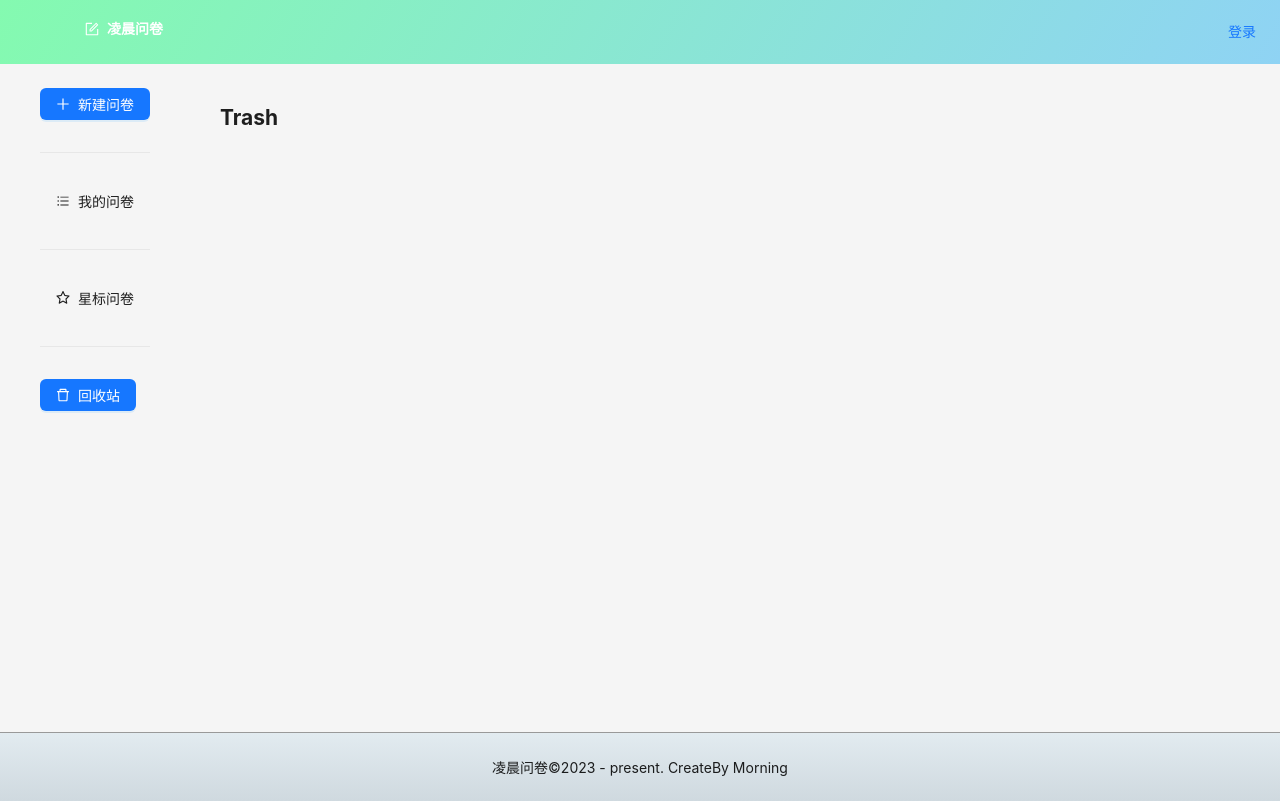
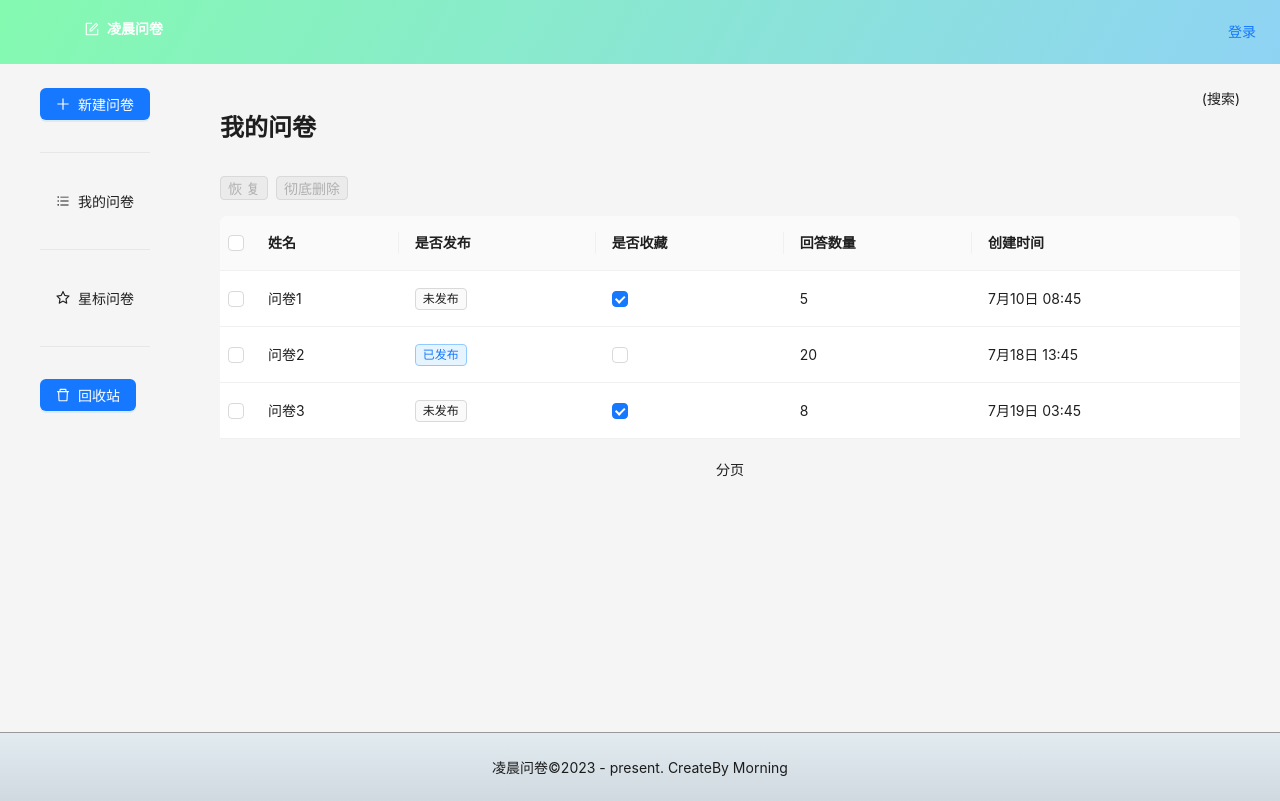
Before and after one commit to Fightingllc/Questionnaire, a React (Vite) app in the folder Qustionnaire-FrontEnd/: page /manage/trash in a window 1280 px wide. Built offline with nearby package versions, Linux system fonts and the light colour scheme.

Commit message:
feat:星标问卷、回收站页面搭建

```diff
--- a/Qustionnaire-FrontEnd/src/Layouts/MainLayout.tsx
+++ b/Qustionnaire-FrontEnd/src/Layouts/MainLayout.tsx
@@ -5,12 +5,12 @@
  * @Date: 2023-07-23 21:51:06
  * @LastEditors: Morning
  * @Motto: 要有梦想，即使遥远
- * @LastEditTime: 2023-07-25 23:17:09
+ * @LastEditTime: 2023-07-27 22:25:12
  */
 import { FC } from "react";
 import { Outlet } from "react-router-dom";
 import styles from "./MainLayout.module.scss"
-import { Layout } from "antd";
+import { Layout, Space } from "antd";
 import Logo from "../components/Logo";
 import UserInfo from "../components/UserInfo";
 
@@ -19,6 +19,7 @@ const {Header,Content,Footer} = Layout
 const MainLayout: FC = () => {
   return (
     <>
+    <Space direction="vertical" style={{ width: '100%' }} size={[0, 48]}>
     <Layout>
       <Header className={styles.header}>
         <div className={styles.left}>
@@ -33,6 +34,7 @@ const MainLayout: FC = () => {
       </Content>
       <Footer className={styles.footer}>凌晨问卷&copy;2023 - present. CreateBy Morning</Footer>
     </Layout>
+    </Space>
     </>
   );
 };
--- a/Qustionnaire-FrontEnd/src/pages/manage/List.tsx
+++ b/Qustionnaire-FrontEnd/src/pages/manage/List.tsx
@@ -5,37 +5,65 @@
  * @Date: 2023-07-23 17:21:15
  * @LastEditors: Morning
  * @Motto: 要有梦想，即使遥远
- * @LastEditTime: 2023-07-26 22:55:33
+ * @LastEditTime: 2023-07-27 22:13:41
  */
-import { FC, useState } from 'react'
-import QuestionCard, { PropsType } from '../../components/QuestionCard'
-import styles from './common.module.scss'
-import { Typography } from 'antd'
-import { useSearchParams } from 'react-router-dom'
-import { useTitle } from 'ahooks'
+import { FC, useState } from "react";
+import QuestionCard, { PropsType } from "../../components/QuestionCard";
+import styles from "./common.module.scss";
+import { Typography } from "antd";
+import { useSearchParams } from "react-router-dom";
+import { useTitle } from "ahooks";
 
-const { Title } = Typography
+const { Title } = Typography;
 
 // 问卷数据源
 const rowQuestionList = [
-    { _id: 'q1', title: '问卷1', isPublished: false, isStar: false, answerCount: 5, createdAt: '7月10日 08:45' },
-    { _id: 'q2', title: '问卷2', isPublished: true, isStar: true, answerCount: 20, createdAt: '7月18日 13:45'  },
-    { _id: 'q3', title: '问卷3', isPublished: false, isStar: false, answerCount: 8, createdAt: '7月19日 03:45'  },
-    { _id: 'q4', title: '问卷4', isPublished: true , isStar: true, answerCount: 34, createdAt: '7月20日 18:45' },
-]
+  {
+    _id: "q1",
+    title: "问卷1",
+    isPublished: false,
+    isStar: false,
+    answerCount: 5,
+    createdAt: "7月10日 08:45",
+  },
+  {
+    _id: "q2",
+    title: "问卷2",
+    isPublished: true,
+    isStar: true,
+    answerCount: 20,
+    createdAt: "7月18日 13:45",
+  },
+  {
+    _id: "q3",
+    title: "问卷3",
+    isPublished: false,
+    isStar: false,
+    answerCount: 8,
+    createdAt: "7月19日 03:45",
+  },
+  {
+    _id: "q4",
+    title: "问卷4",
+    isPublished: true,
+    isStar: true,
+    answerCount: 34,
+    createdAt: "7月20日 18:45",
+  },
+];
 
 const List: FC = () => {
   // 解析URL 场景：搜索
   // const [searchParams] = useSearchParams()
   // console.log("keywords:", searchParams.get('keywords'));
 
-  const [questionList,setQuestionList] = useState(rowQuestionList)
+  const [questionList, setQuestionList] = useState(rowQuestionList);
 
-  useTitle('List');
+  useTitle("List");
 
   return (
-   <>
-   <div className={styles.header}>
+    <>
+      <div className={styles.header}>
         <div className={styles.left}>
           <Title level={3}>我的问卷</Title>
         </div>
@@ -48,16 +76,16 @@ const List: FC = () => {
         {/* 问卷列表 */}
         {questionList.length > 0 &&
           questionList.map((q: PropsType) => {
-            const { _id } = q
-            return <QuestionCard key={_id} {...q} />
+            const { _id } = q;
+            return <QuestionCard key={_id} {...q} />;
           })}
       </div>
       <div className={styles.footer}>
         {/* <div ref={containerRef}>{LoadMoreContentElem}</div> */}
         loadMore。。。
       </div>
-   </>
-  )
-}
+    </>
+  );
+};
 
-export default List
+export default List;
--- a/Qustionnaire-FrontEnd/src/pages/manage/Star.tsx
+++ b/Qustionnaire-FrontEnd/src/pages/manage/Star.tsx
@@ -5,15 +5,53 @@
  * @Date: 2023-07-23 20:28:59
  * @LastEditors: Morning
  * @Motto: 要有梦想，即使遥远
- * @LastEditTime: 2023-07-23 21:48:08
+ * @LastEditTime: 2023-07-27 22:20:17
  */
-import { FC } from "react";
+import { FC, useState } from "react";
 import styles from './common.module.scss'
+import { Empty, Typography } from 'antd'
+import { useSearchParams } from 'react-router-dom'
+import { useTitle } from 'ahooks'
+import QuestionCard, { PropsType } from "../../components/QuestionCard";
+
+const { Title } = Typography
+
+// 问卷数据源
+const rowQuestionList = [
+    { _id: 'q1', title: '问卷1', isPublished: false, isStar: true, answerCount: 5, createdAt: '7月10日 08:45' },
+    { _id: 'q2', title: '问卷2', isPublished: true, isStar: true, answerCount: 20, createdAt: '7月18日 13:45'  },
+    { _id: 'q3', title: '问卷3', isPublished: false, isStar: true, answerCount: 8, createdAt: '7月19日 03:45'  },
+    { _id: 'q4', title: '问卷4', isPublished: true , isStar: true, answerCount: 34, createdAt: '7月20日 18:45' },
+]
 
 const Star: FC = () => {
+
+  useTitle('凌晨问卷 - 星标问卷')
+
+  const [questionList, setQuestionList] = useState(rowQuestionList)
   return (
     <>
-      <h2>Star</h2>
+       <div className={styles.header}>
+        <div className={styles.left}>
+          <Title level={3}>我的问卷</Title>
+        </div>
+        <div className={styles.right}>
+          {/* <ListSearch /> */}
+          (搜索)
+        </div>
+      </div>
+      <div className={styles.content}>
+        {/* 问卷列表 */}
+        {questionList.length === 0 && <Empty description="暂无数据" />}
+        {questionList.length > 0 &&
+          questionList.map((q: PropsType) => {
+            const { _id } = q;
+            return <QuestionCard key={_id} {...q} />;
+          })}
+      </div>
+      <div className={styles.footer}>
+        分页
+      </div>
     </>
   );
 };
--- a/Qustionnaire-FrontEnd/src/pages/manage/Trash.tsx
+++ b/Qustionnaire-FrontEnd/src/pages/manage/Trash.tsx
@@ -1,19 +1,167 @@
 /*
- * @Description:
+ * @Description: 回收站
  * @Version: 2.0
  * @Autor: Morning
  * @Date: 2023-07-23 20:28:59
  * @LastEditors: Morning
  * @Motto: 要有梦想，即使遥远
- * @LastEditTime: 2023-07-26 22:54:55
+ * @LastEditTime: 2023-07-27 23:12:31
  */
-import { FC } from "react";
-import styles from './common.module.scss'
+import { FC, useState } from "react";
+import styles from "./common.module.scss";
+import {
+  Empty,
+  Table,
+  Typography,
+  Tag,
+  Checkbox,
+  Space,
+  Button,
+  Modal,
+} from "antd";
+import { useTitle } from "ahooks";
+import { ExclamationCircleOutlined } from "@ant-design/icons";
+
+const { Title } = Typography;
+const { confirm } = Modal;
+
+// 问卷数据源
+const rowQuestionList = [
+  {
+    _id: "q1",
+    title: "问卷1",
+    isPublished: false,
+    isStar: true,
+    answerCount: 5,
+    createdAt: "7月10日 08:45",
+  },
+  {
+    _id: "q2",
+    title: "问卷2",
+    isPublished: true,
+    isStar: false,
+    answerCount: 20,
+    createdAt: "7月18日 13:45",
+  },
+  {
+    _id: "q3",
+    title: "问卷3",
+    isPublished: false,
+    isStar: true,
+    answerCount: 8,
+    createdAt: "7月19日 03:45",
+  },
+];
+
+const columns = [
+  {
+    title: "姓名",
+    dataIndex: "title",
+    key: "title",
+  },
+  {
+    title: "是否发布",
+    dataIndex: "isPublished",
+    key: "isPublished",
+    render: (isPublished: boolean) => {
+      return isPublished ? (
+        <Tag color="processing">已发布</Tag>
+      ) : (
+        <Tag>未发布</Tag>
+      );
+    },
+  },
+  {
+    title: "是否收藏",
+    dataIndex: "isStar",
+    key: "isStar",
+    render: (isPublished: boolean) => {
+      return <Checkbox checked={isPublished} />;
+    },
+  },
+  {
+    title: "回答数量",
+    dataIndex: "answerCount",
+    key: "answerCount",
+  },
+  {
+    title: "创建时间",
+    dataIndex: "createdAt",
+    key: "createdAt",
+  },
+];
 
 const Trash: FC = () => {
+  useTitle("凌晨问卷 - 星标问卷");
+
+  const [questionList, setQuestionList] = useState(rowQuestionList);
+  // 记录选中的Id
+  const [selectedIds, setSelectedIds] = useState<string[]>([]);
+
+  function deleteClick() {
+    confirm({
+      title: "确认彻底删除该问卷吗？",
+      icon: <ExclamationCircleOutlined />,
+      content: "删除后就不可找回啦哈！",
+      onOk: () => alert(JSON.stringify(selectedIds)),
+    });
+  }
+
+  const TableElem = (
+    <>
+      <div style={{ marginBottom: "16px" }}>
+        <Space>
+          <Button
+            size="small"
+            type="primary"
+            disabled={selectedIds.length === 0}
+          >
+            恢复
+          </Button>
+          <Button
+            size="small"
+            danger
+            disabled={selectedIds.length === 0}
+            onClick={deleteClick}
+          >
+            彻底删除
+          </Button>
+        </Space>
+      </div>
+      {/* rowKey告诉Table使用什么字段来做key */}
+      <Table
+        dataSource={rowQuestionList}
+        columns={columns}
+        pagination={false}
+        rowKey={(q) => q._id}
+        rowSelection={{
+          type: "checkbox",
+          onChange: (selectedRowKeys) => {
+            // console.log(selectedRowKeys);
+            setSelectedIds(selectedRowKeys as string[]);
+          },
+        }}
+      />
+    </>
+  );
+
   return (
     <>
-      <h2>Trash</h2>
+      <div className={styles.header}>
+        <div className={styles.left}>
+          <Title level={3}>我的问卷</Title>
+        </div>
+        <div className={styles.right}>
+          {/* <ListSearch /> */}
+          (搜索)
+        </div>
+      </div>
+      <div className={styles.content}>
+        {/* 问卷列表 */}
+        {questionList.length === 0 && <Empty description="暂无数据" />}
+        {questionList.length > 0 && TableElem}
+      </div>
+      <div className={styles.footer}>分页</div>
     </>
   );
 };
```
